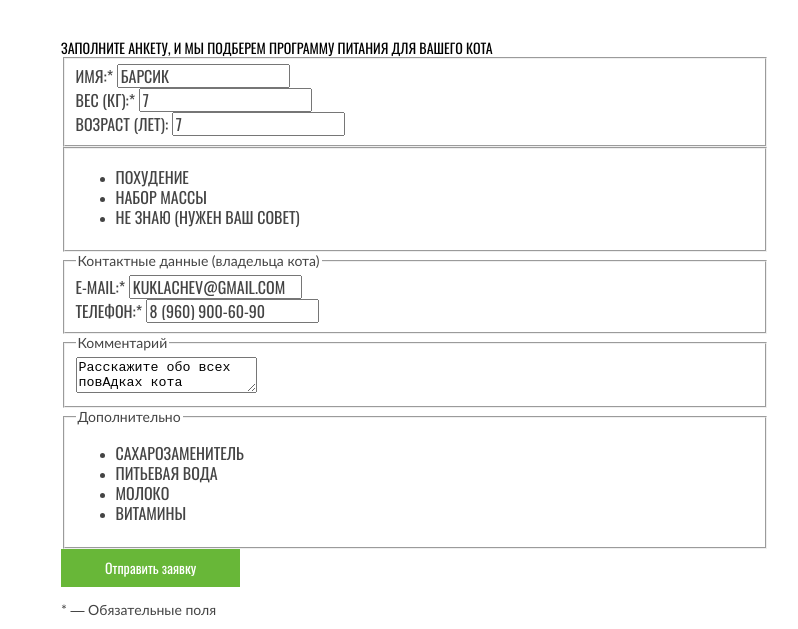
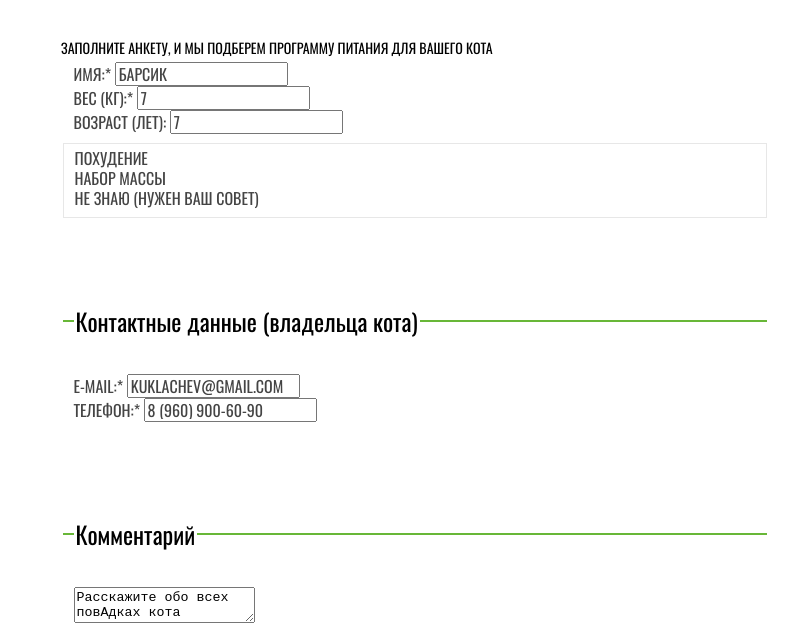
Before and after one commit to htmlacademy-adaptive/1918335-cat-energy-28, a website: page source/program.html in a window 1280 px wide. Shown: the part 112-741 px from the top of the page, without its empty margins (225-1023 px from the left). Drawn offline with nearby package versions, Linux system fonts and the light colour scheme; files that its build step writes are made by us from their sources.

Commit message:
Крупная сетка программы

```diff
--- a/source/less/blocks/form-group.less
+++ b/source/less/blocks/form-group.less
@@ -0,0 +1,59 @@
+.form-group__title {
+  .title();
+  font-size: 24px;
+  line-height: 26px;
+  margin-bottom: 35px;
+}
+
+.form-group {
+  width: 100%;
+  border: none;
+
+  &:nth-child(3) {
+    border: 1px solid #e7e7e7;
+  }
+
+  &:nth-child(4),
+  &:nth-child(5),
+  &:nth-child(6) {
+    @media (min-width: 768px) {
+      margin-top: 90px;
+      border-top: 2px solid @green;
+    }
+  }
+
+  &:nth-child(2),
+  &:nth-child(3) {
+    @media (min-width: 1440px) {
+      width: 49%;
+    }
+  }
+
+  &:nth-child(4) {
+    @media (min-width: 1440px) {
+      display: grid;
+      grid-template-columns: 1fr 1fr;
+    }
+  }
+
+  &:nth-child(6) {
+    .form-group__list {
+      @media (min-width: 768px) {
+        margin-top: 57px;
+        grid-gap: 32px;
+        display: grid;
+        grid-template-columns: repeat(2, 1fr);
+      }
+
+      @media (min-width: 1440px) {
+        grid-template-columns: repeat(4, 1fr);
+      }
+    }
+  }
+}
+
+.form-group__list {
+  list-style-type: none;
+  margin: 0;
+  padding: 0;
+}
--- a/source/less/blocks/form.less
+++ b/source/less/blocks/form.less
@@ -1,3 +1,41 @@
+.form {
+  display: flex;
+  flex-wrap: wrap;
+}
+
+.form__wrapper {
+  width: 100%;
+  display: flex;
+  flex-direction: column;
+  align-items: center;
+  margin-bottom: 32px;
+
+  @media(min-width: @tablet-width) {
+    flex-direction: row;
+    justify-content: left;
+    gap: 64px;
+  }
+
+  @media(min-width: @desktop-width) {
+    gap: 84px;
+  }
+}
+
 .form__button {
   .button();
+  width: 100%;
+  margin-bottom: 21px;
+
+  @media(min-width: @tablet-width) {
+    width: 282px;
+    margin-bottom: 0;
+  }
+
+  @media(min-width: @desktop-width) {
+    width: 568px;
+  }
 }
+
+.form__note {
+  margin: 0;
+}
--- a/source/less/style.less
+++ b/source/less/style.less
@@ -33,5 +33,4 @@
 @import "./blocks/label";
 @import "./blocks/radio";
 @import "./blocks/checkbox";
-@import "./blocks/form-title";
 @import "./blocks/more";
--- a/source/program.html
+++ b/source/program.html
@@ -89,7 +89,7 @@
             </ul>
           </fieldset>
           <fieldset class="form__group form-group">
-            <legend class="form-group__title form-title">Контактные данные (владельца кота)</legend>
+            <legend class="form-group__title">Контактные данные (владельца кота)</legend>
             <div class="form-group__item text-field">
               <label class="text-field__label label" for="mail">E-mail:*</label>
               <input class="text-field__input" type="email" id="mail" name="mail" value="kuklachev@gmail.com" placeholder="kuklachev@gmail.com"
@@ -102,12 +102,12 @@
             </div>
           </fieldset>
           <fieldset class="form__group form-group">
-            <legend class="form-group__title form-title">Комментарий</legend>
+            <legend class="form-group__title">Комментарий</legend>
             <label class="visually-hidden" for="comment">Комментарий.</label>
             <textarea class="form-group__input" id="comment" name="comment" placeholder="">Расскажите обо всех повАдках кота</textarea>
           </fieldset>
           <fieldset class="form__group form-group">
-            <legend class="form-group__title form-title">Дополнительно</legend>
+            <legend class="form-group__title">Дополнительно</legend>
             <ul class="form-group__list">
               <li class="form-group__item">
                 <label class="form-group__checkbox checkbox">
```
Also changed, not shown: source/less/blocks/form-title.less (deleted).
